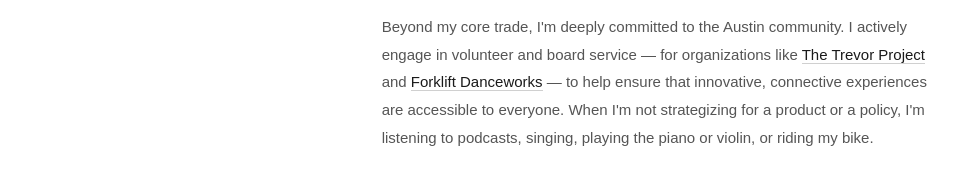
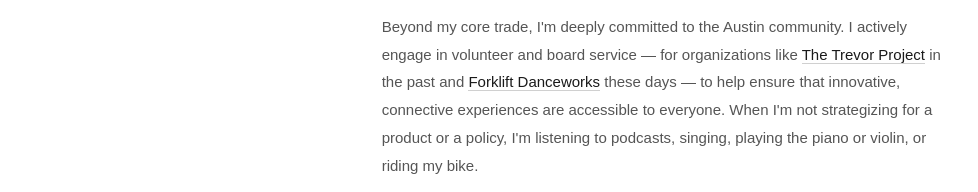
Before and after one commit to playeasynow/playeasynow.github.io, an Astro site: page /about in a window 1280 px wide. Shown: the part 608-800 px from the top of the page, without its empty margins (149-1127 px from the left). Built offline with nearby package versions, Linux system fonts and the light colour scheme; Astro itself is replaced by a stand-in of ours; a web font is replaced by a local one.

Commit message:
updated About me text

```diff
--- a/src/pages/about.astro
+++ b/src/pages/about.astro
@@ -59,9 +59,9 @@ import Layout from '../layouts/Layout.astro';
               Beyond my core trade, I'm deeply committed to the Austin community. I
               actively engage in volunteer and board service — for organizations like
               <a href="https://www.thetrevorproject.org" class="bio-link" target="_blank" rel="noopener">The Trevor Project</a>
-              and
+              in the past and
               <a href="https://www.forkliftdanceworks.org" class="bio-link" target="_blank" rel="noopener">Forklift Danceworks</a>
-              — to help ensure that innovative, connective experiences are accessible
+              these days — to help ensure that innovative, connective experiences are accessible
               to everyone. When I'm not strategizing for a product or a policy, I'm
               listening to podcasts, singing, playing the piano or violin, or riding
               my bike.
```
